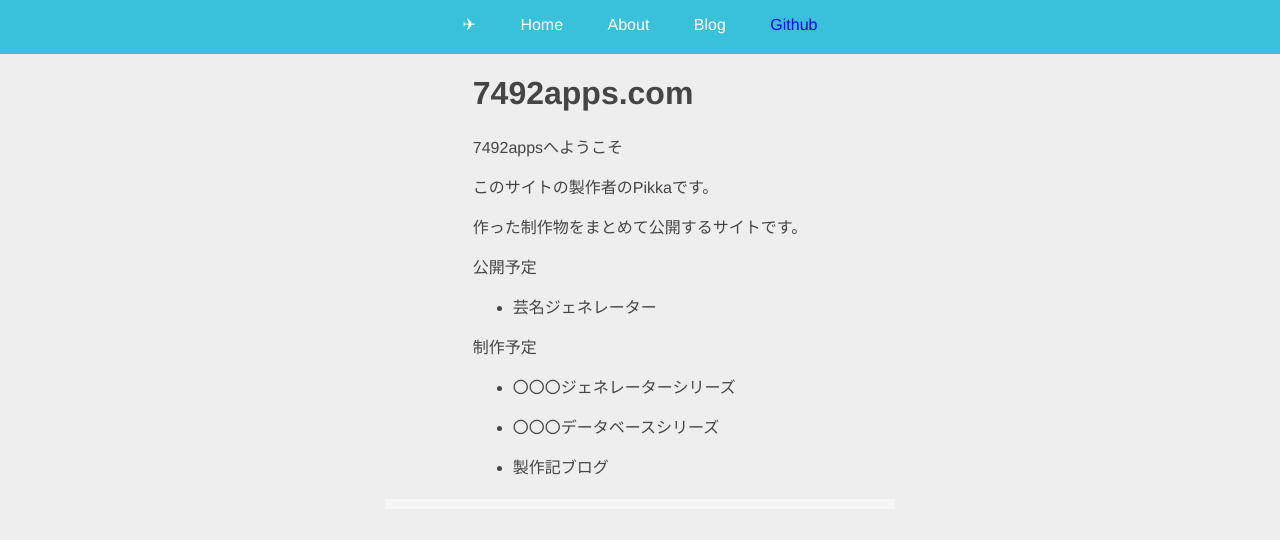
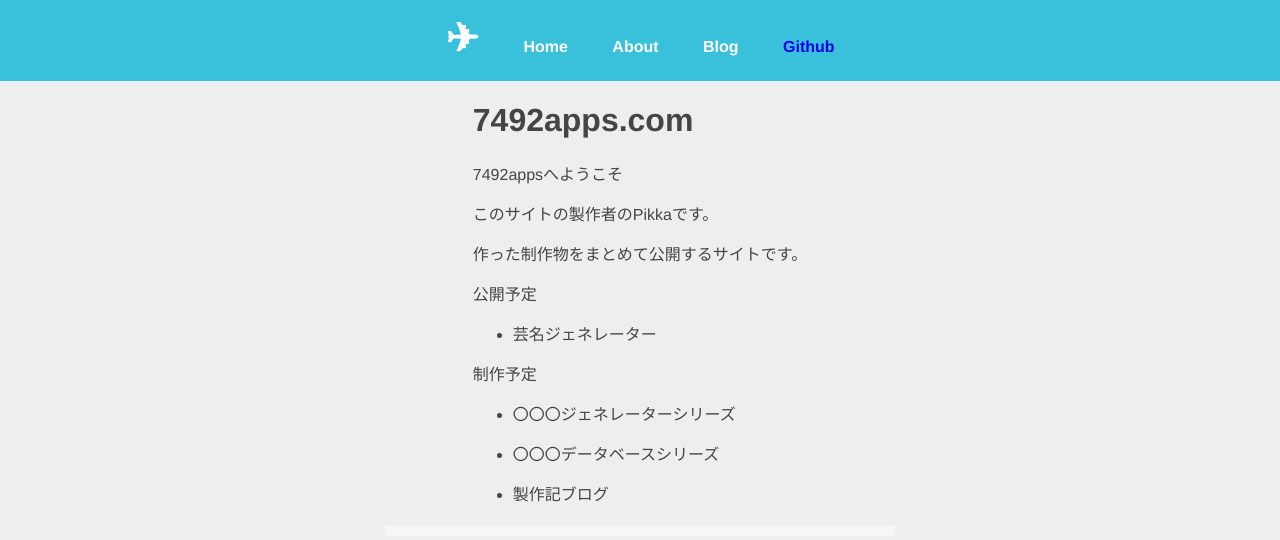
Before and after one commit to Pikka2048/MyWorks-WebSite, a website built with webpack: page index.html in a window 1280 px wide. Built offline with nearby package versions, Linux system fonts and the light colour scheme.

Commit message:
Fix What to do when exiting blogpage

```diff
--- a/css/style.css
+++ b/css/style.css
@@ -24,39 +24,48 @@ a:visited {
     margin: 0 auto;
 }
 
+.nav-list-item .headline {
+    color: rgb(255, 255, 255);
+}
+
 .nav-list-item {
     list-style: none;
+    font-weight: bold;
     display: inline-block;
     margin: 0 20px;
-    color: #FFFFFF;
+    color: #FFF;
 
     padding-bottom: 5px;
     position: relative;
+    z-index: 1;
+    transition: .3s;
 }
 
 .nav-list-item:hover {
-    transform: scale(1.1);
+    transform: scale(1.05) translateY(2px);
+    color: #FFF;
+    cursor: pointer;
 }
 
 .nav-list-item:hover::before {
-    transform: scale(1.1);
-    transform: translateY(-2px);
-    transform-origin: left top;
+    transform-origin: 0% 50%;
+    transform: scaleX(1);
 }
 
 .nav-list-item::before {
-    background: #33aac2;
-    content: '';
+    content: "";
     width: 100%;
-    height: 2px;
+    height: 100%;
     position: absolute;
+    top: 0;
     left: 0;
-    bottom: 0;
-    margin: auto;
-    transform-origin: right top;
-    transform: scale(0, 1);
-    transition: transform .3s;
+    z-index: -1;
+    background: #36b6d0;
+    transform-origin: 100% 50%;
+    transform: scaleX(0);
+    transition: transform ease .3s;
 }
+
 
 header {
 
@@ -120,10 +129,11 @@ header .headline {
     transform: scaleX(0);
     transition: transform ease .3s;
 }
+
 #posts-list:hover::before {
     transform-origin: 0% 50%;
     transform: scaleX(1);
-  }
+}
 
 .container {
     text-align: center;
--- a/index.html
+++ b/index.html
@@ -24,7 +24,7 @@
     <header>
         <ul class="nav-list">
             <li class="nav-list-item">
-                <a id="headline">✈</a>
+                <a class="headline">✈</a>
             </li>
             <li class="nav-list-item">
                 <a id="home">Home</a>
--- a/js/index.js
+++ b/js/index.js
@@ -1,4 +1,5 @@
 function load(filedir) {
+    exit_blog_page();
     var xhr = new XMLHttpRequest(),
         method = "GET",
         url = "pages/" + filedir;
@@ -13,22 +14,31 @@ function load(filedir) {
     };
     xhr.send();
 }
+
+//ブログから他ページに推移するときに呼び出すこと
+function exit_blog_page() {
+    var parent = document.getElementById('posts-list');
+    while (parent.firstChild) {
+        parent.removeChild(parent.firstChild);
+    }
+}
 function blog_post() {
+    var parent = document.getElementById('posts-list');
+    exit_blog_page();
+
     var user = document.createElement('p');
     user.textContent = "@Pikka";
-    user.className='posts-meta'
+    user.className = 'posts-meta'
 
     var date = document.createElement('p');
     date.textContent = "2022年7月31日";
-    date.className='posts-meta'
+    date.className = 'posts-meta'
 
     var elem = document.createElement('h2');
     elem.textContent = "🔍 React使ってみた!";
 
     var tag = document.createElement('p');
     tag.textContent = "🏷 React, Javascript, Devops";
-
-    var parent = document.getElementById('posts-list');
 
     // 要素を追加
     parent.appendChild(user);
```
